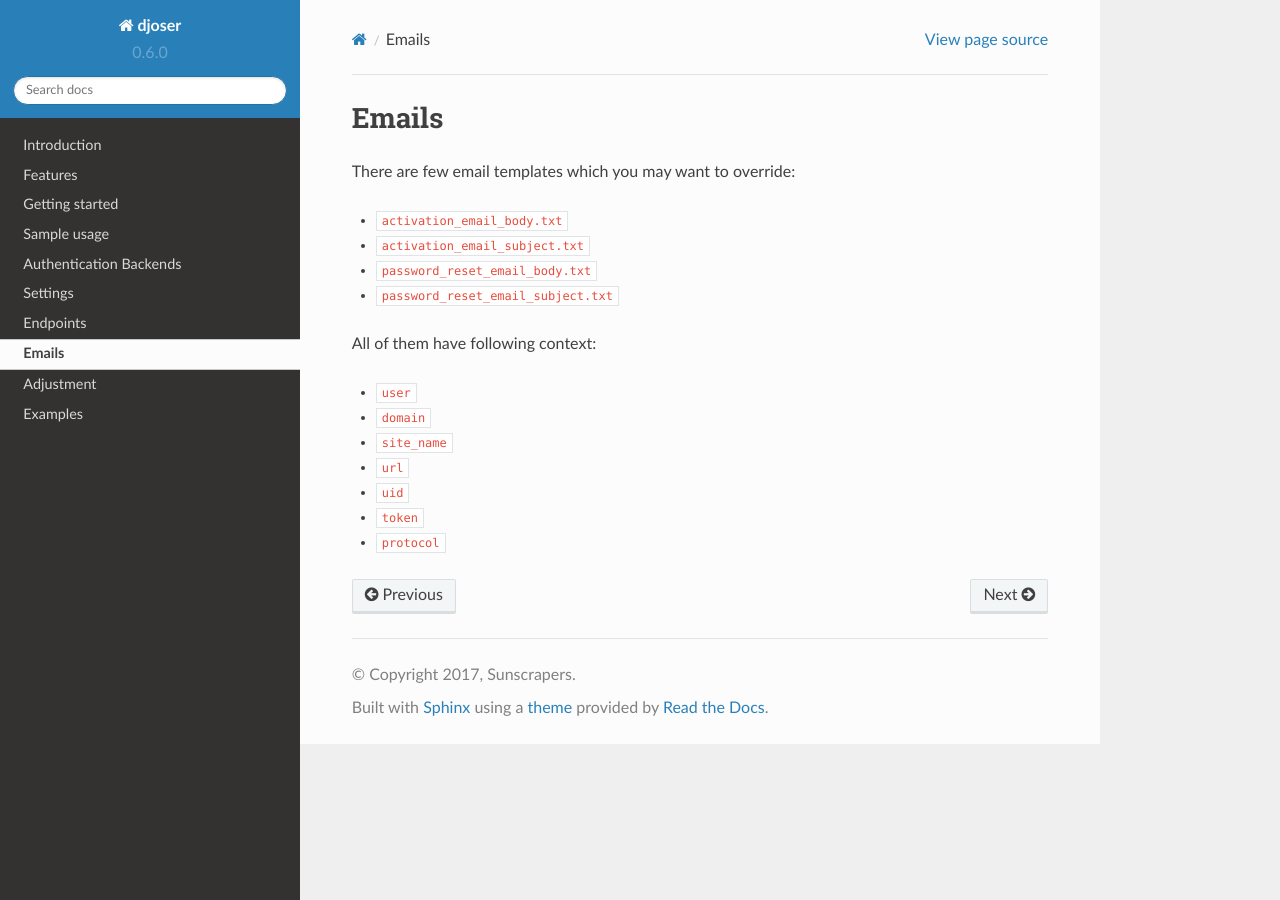
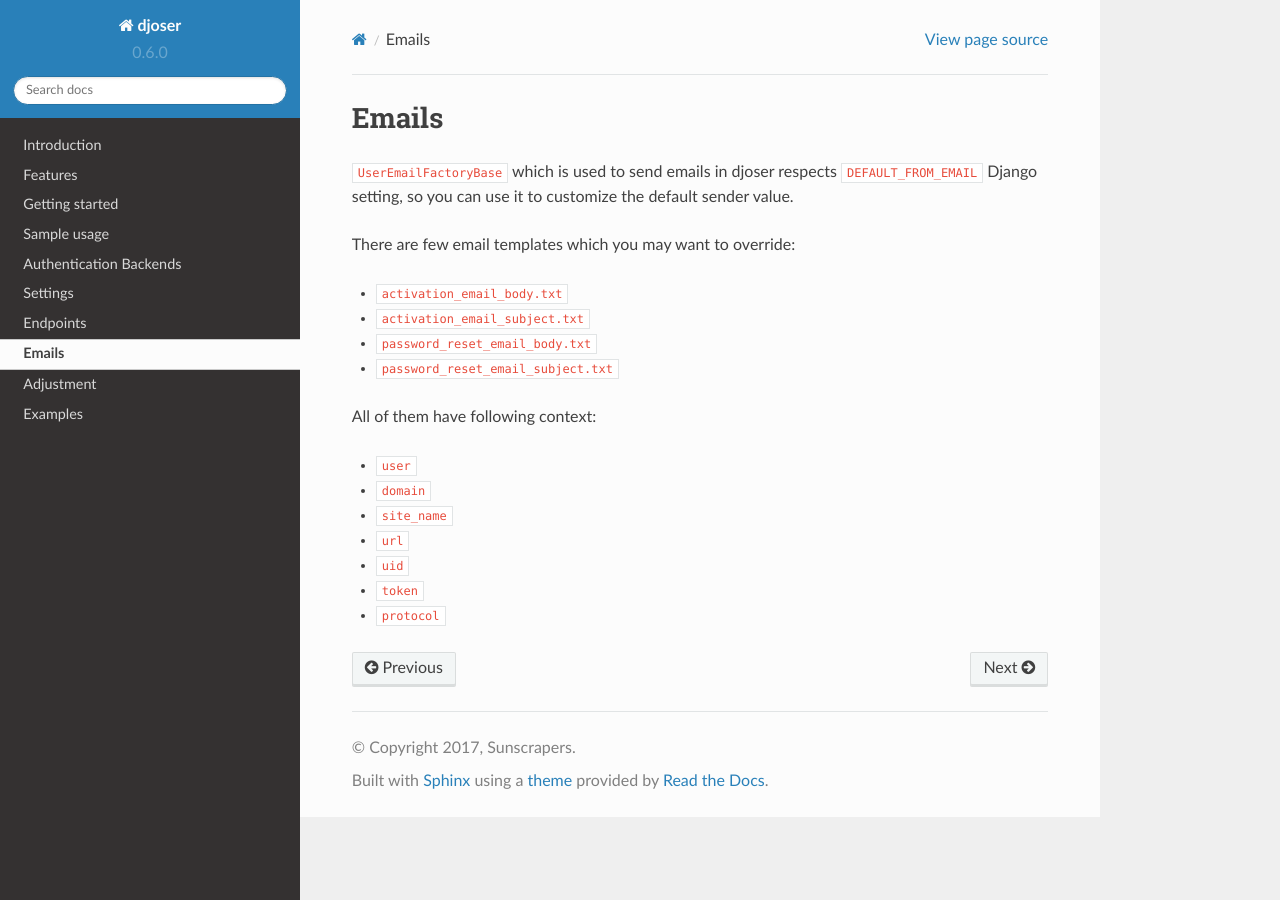
Before and after one commit to sunscrapers/djoser, a Sphinx documentation site: the page built from docs/source/emails.rst, in a window 1280 px wide. Built offline with Sphinx 7.4.7 and the Read the Docs theme 2.0.0, drawn with Linux system fonts in a browser that asks for light colours.

Commit message:
Add note about DEFAULT_FROM_EMAIL

```diff
--- a/docs/source/emails.rst
+++ b/docs/source/emails.rst
@@ -1,5 +1,9 @@
 Emails
 ======
+
+``UserEmailFactoryBase`` which is used to send emails in djoser respects
+``DEFAULT_FROM_EMAIL`` Django setting, so you can use it to customize
+the default sender value.
 
 There are few email templates which you may want to override:
 
```
